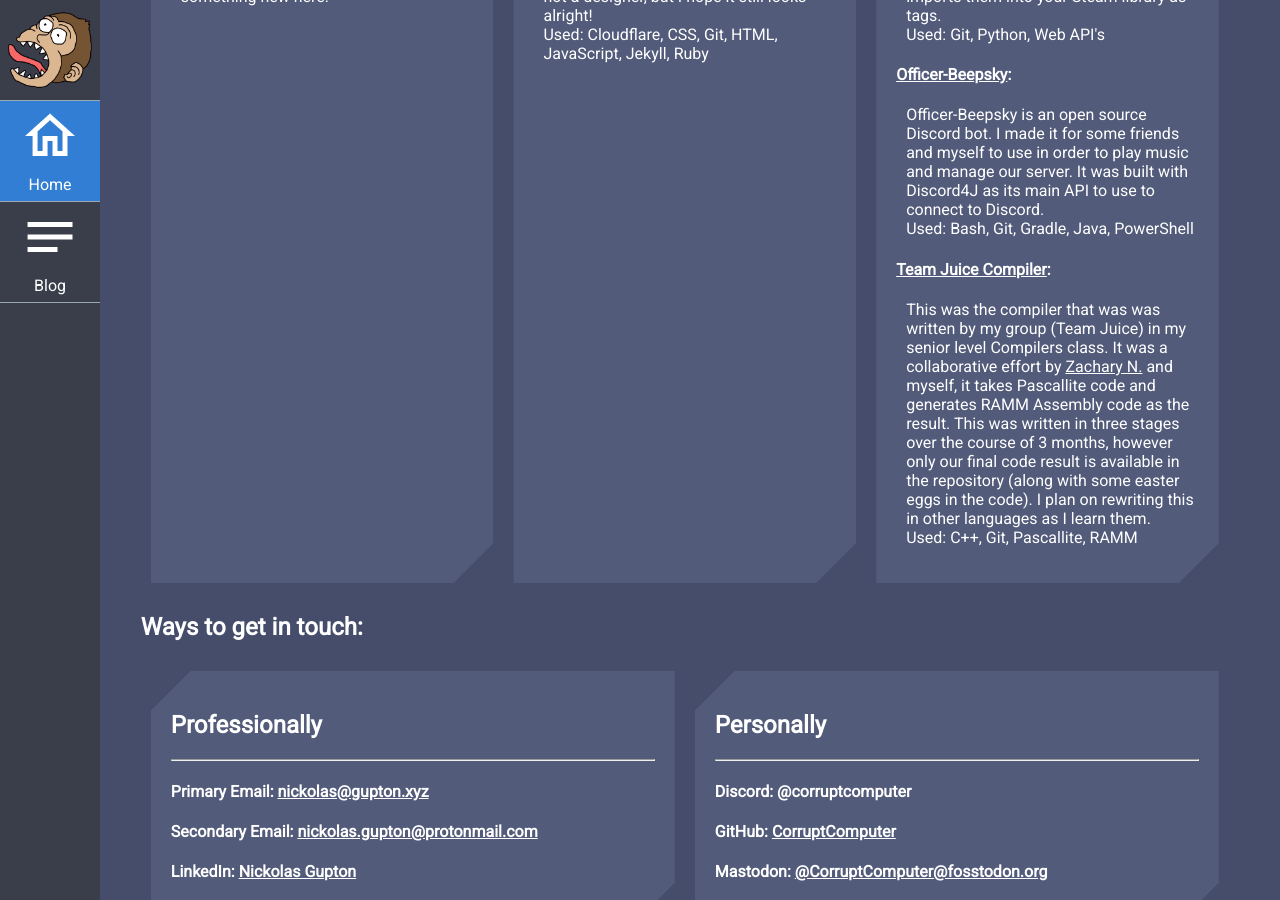
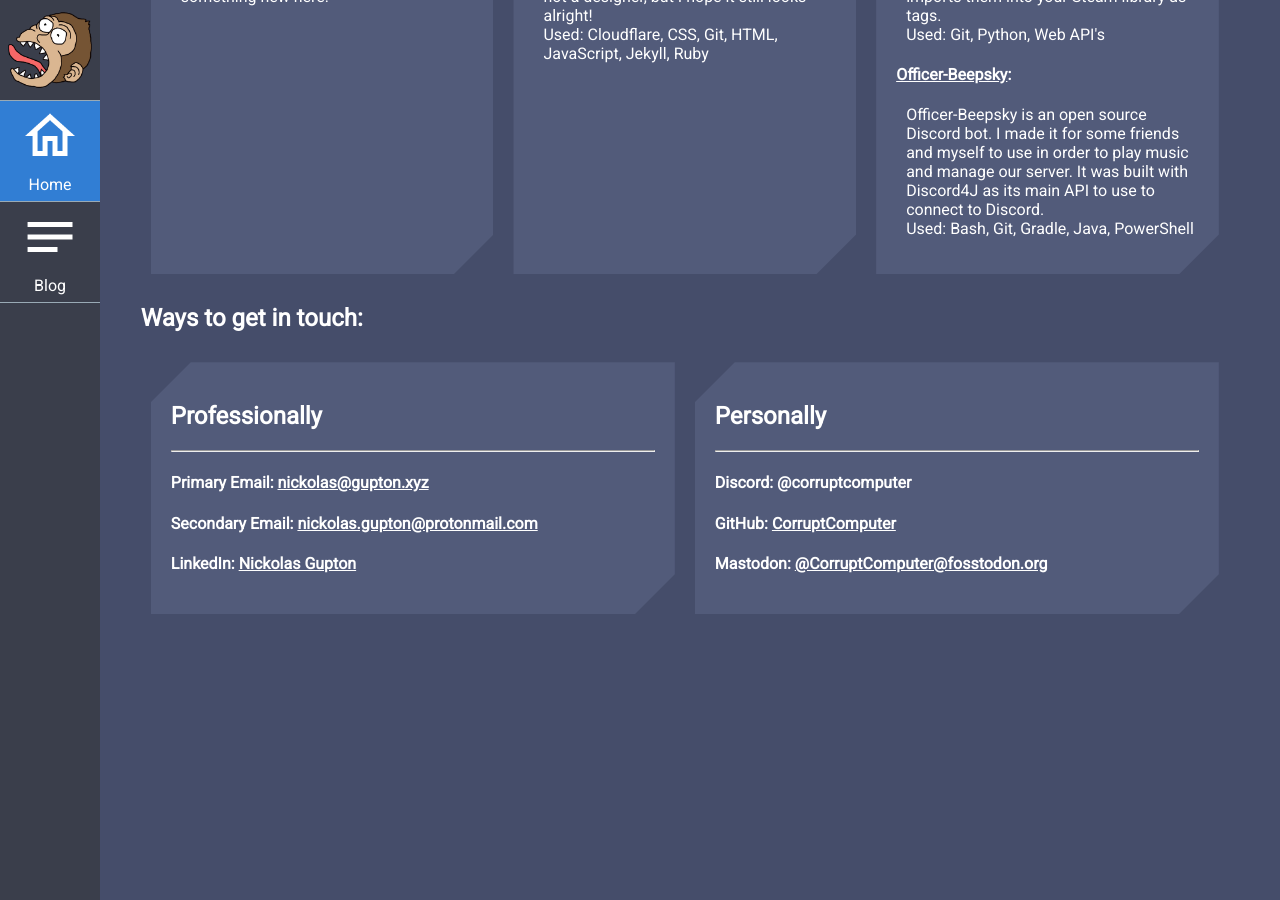
Before and after one commit to CorruptComputer/home, a Jekyll site: the page built from index.html, in a window 1280 px wide and 900 px high, scrolled down 1586 px. Built offline with Jekyll 4.4.1, drawn with Linux system fonts in a browser that asks for light colours.

Commit message:
Remove compiler

```diff
--- a/index.html
+++ b/index.html
@@ -160,15 +160,6 @@ sitemap:
                 It was built with Discord4J as its main API to use to connect to Discord.
                 <br />Used: Bash, Git, Gradle, Java, PowerShell
             </p>
-            <h4><a href="https://github.com/CorruptComputer/ASU-Team-Juice-Compiler" target="_blank" rel="noopener">Team Juice Compiler</a>:</h4>
-            <p>
-                This was the compiler that was was written by my group (Team Juice) in my senior level Compilers class.
-                It was a collaborative effort by <a href="https://github.com/texaszn" target="_blank" rel="noopener">Zachary N.</a> and myself,
-                it takes Pascallite code and generates RAMM Assembly code as the result. This was written in three stages over the course of 3 months,
-                however only our final code result is available in the repository (along with some easter eggs in the code).
-                I plan on rewriting this in other languages as I learn them.
-                <br />Used: C++, Git, Pascallite, RAMM
-            </p>
         </div>
     </div>
 </div>
```
